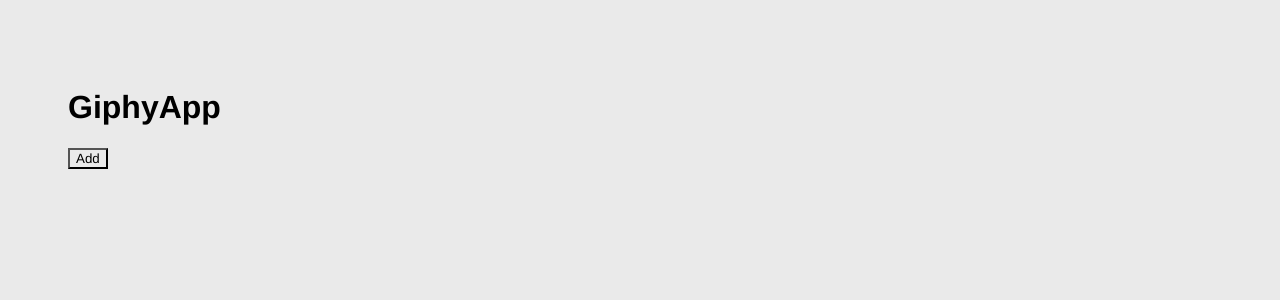
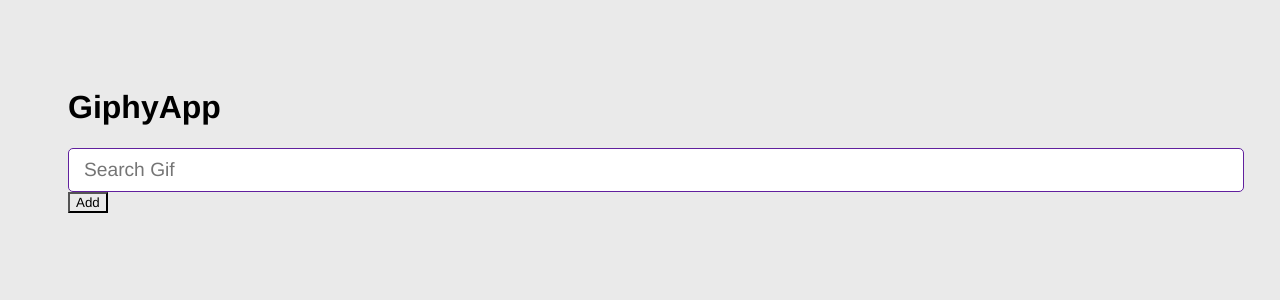
Before and after one commit to EdsonJSF/react-giphy-app, a React (Vite) app: page / in a window 1280 px wide. Shown: the top 300 px of the page. Built offline with nearby package versions, Linux system fonts and the light colour scheme.

Commit message:
Feat: AddCategory Component

```diff
--- a/src/GiphyApp.jsx
+++ b/src/GiphyApp.jsx
@@ -1,4 +1,5 @@
 import { useState } from "react";
+import { AddCategory } from "./components/AddCategory";
 
 export const GiphyApp = () => {
   const [categories, setCategories] = useState([]);
@@ -13,6 +14,7 @@
       <h1>GiphyApp</h1>
 
       {/* input */}
+      <AddCategory />
       <button onClick={handleAddCategory}>Add</button>
 
       {/* Gifs list */}
--- /dev/null
+++ b/src/components/AddCategory.jsx
@@ -0,0 +1,24 @@
+import { useState } from "react";
+
+export const AddCategory = () => {
+  const [inputValue, setInputValue] = useState("");
+
+  const handleInputValue = ({ target }) => {
+    setInputValue(target.value);
+  };
+
+  const handleSubmit = (event) => {
+    event.preventDefault();
+  };
+
+  return (
+    <form onSubmit={handleSubmit}>
+      <input
+        type="text"
+        placeholder="Search Gif"
+        value={inputValue}
+        onChange={handleInputValue}
+      />
+    </form>
+  );
+};
```
